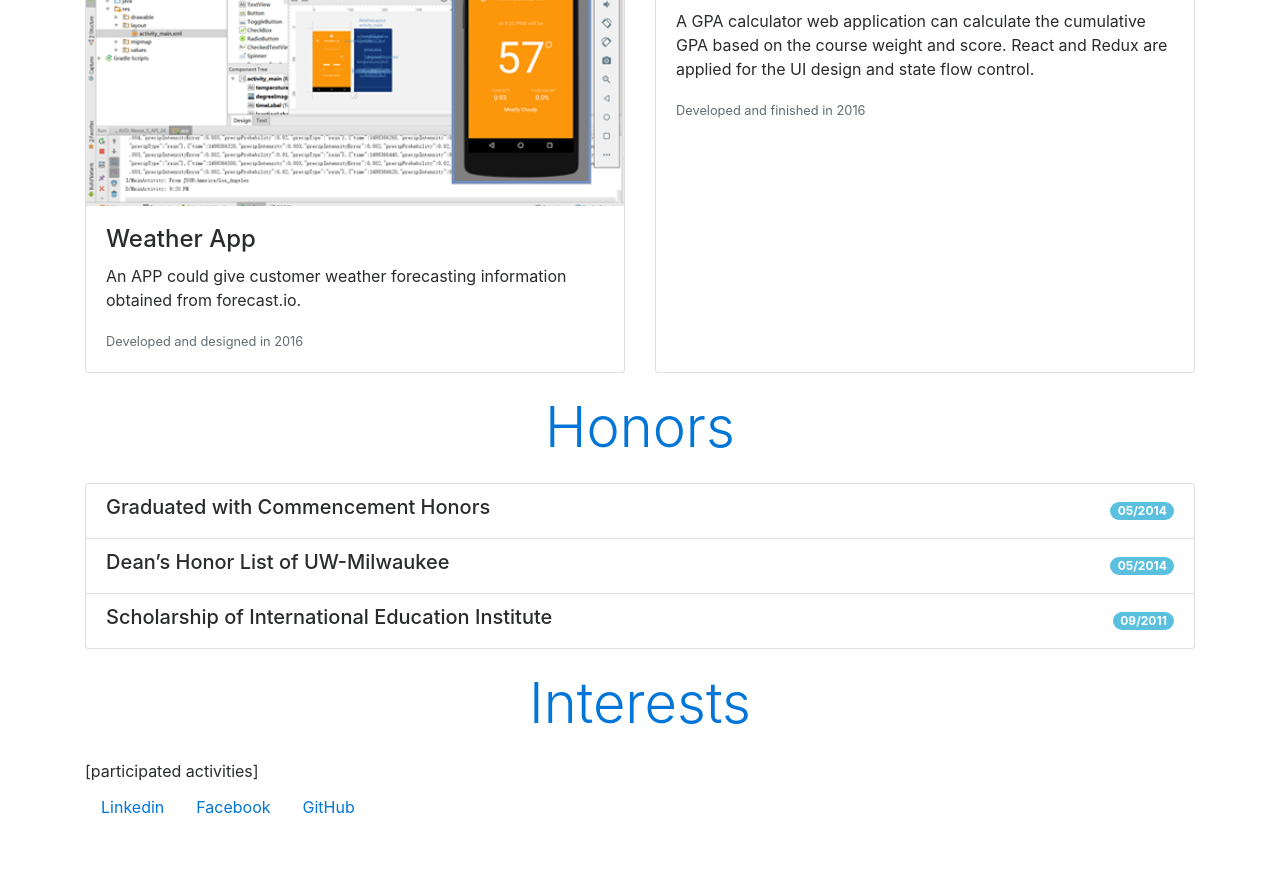
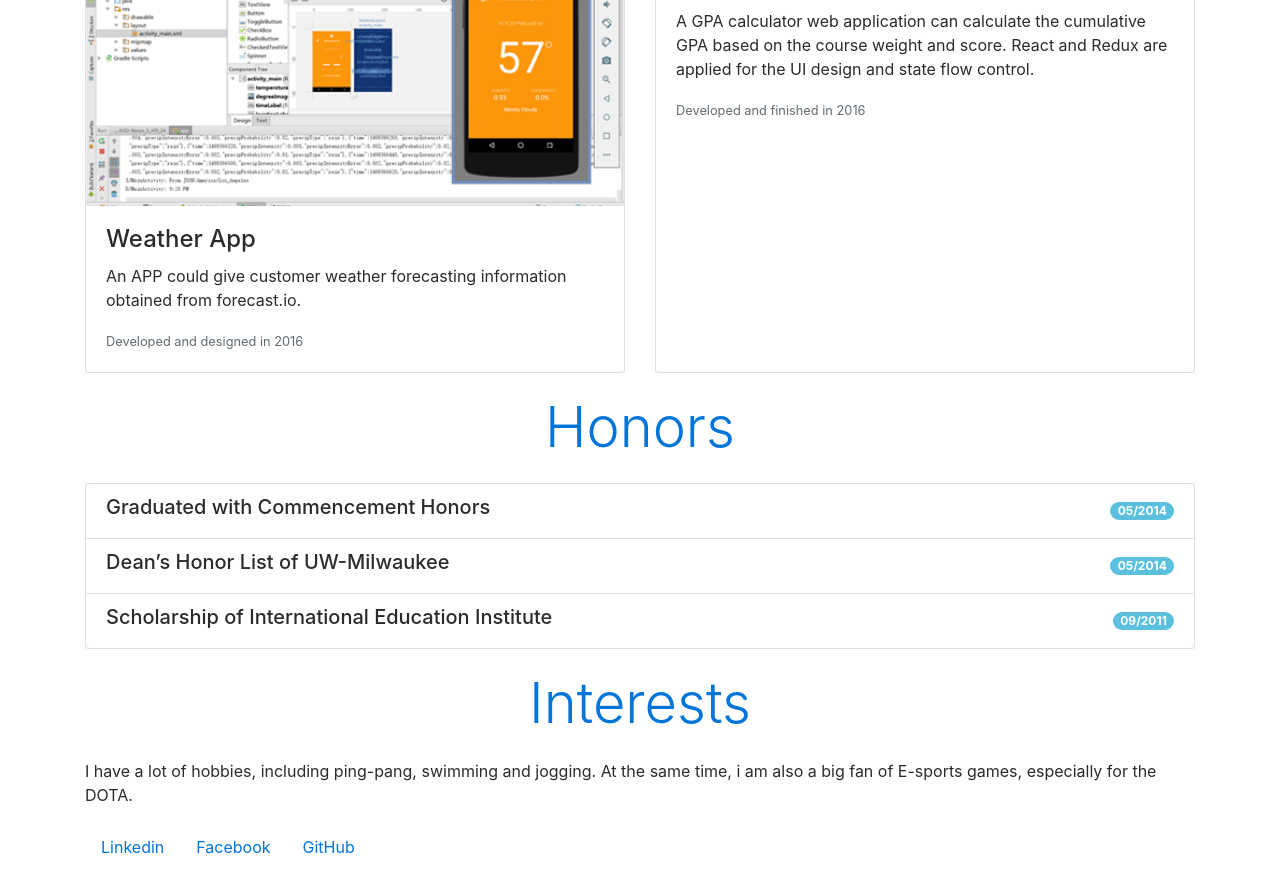
Before and after one commit to haodili/haodili.github.io, a plain HTML site: page index.html in a window 1280 px wide. Shown: the part 1163-2034 px from the top of the page. Before the commit the page ends 1994 px from the top, so only its background shows below. Drawn offline with nearby package versions, Linux system fonts and the light colour scheme; a script that the page names is missing.

Commit message:
updated interests

```diff
--- a/index.html
+++ b/index.html
@@ -102,7 +102,7 @@
 
         <!-- Interests -->
         <h1 class="display-4 text-center my-4 text-primary" id="interests">Interests</h1>
-        [participated activities]
+        <p>I have a lot of hobbies, including ping-pang, swimming and jogging. At the same time, i am also a big fan of E-sports games, especially for the DOTA.</p>
 
         <!--footer  -->
         <div class="row py-1">
```
